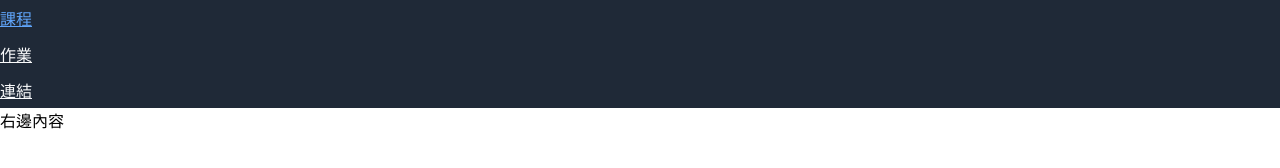
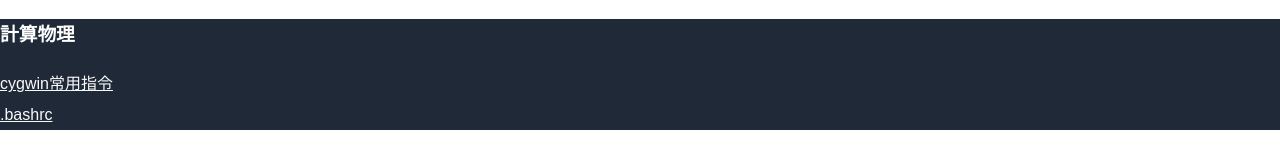
Before and after one commit to kocourse/cp, a plain HTML site: page index.html in a window 1280 px wide. Drawn offline with Linux system fonts and the light colour scheme.

Commit message:
Update index.html

```diff
--- a/index.html
+++ b/index.html
@@ -11,17 +11,13 @@
 <body>
 
 <div class="container">
-
-  <aside class="sidebar">
-    <a href="index.html">課程</a>
-    <a href="#">作業</a>
-    <a href="#">連結</a>
-  </aside>
-
-  <main>
-    右邊內容
-  </main>
-
+  <div class="sidebar">
+    <h3>計算物理</h3>
+    <a href="#">cygwin常用指令</a>
+    <a href="#">.bashrc</a>
+  </div>
+  <div class="content">
+  </div>
 </div>
 
 
```
